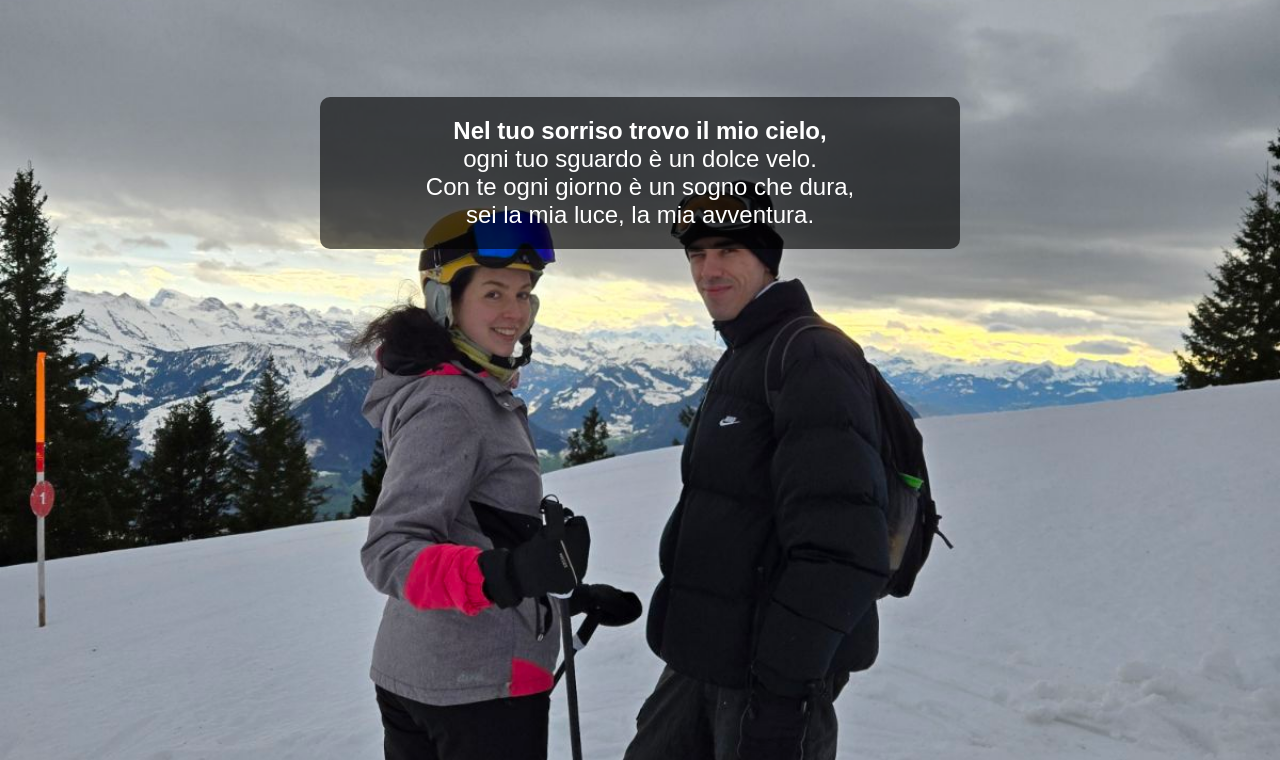
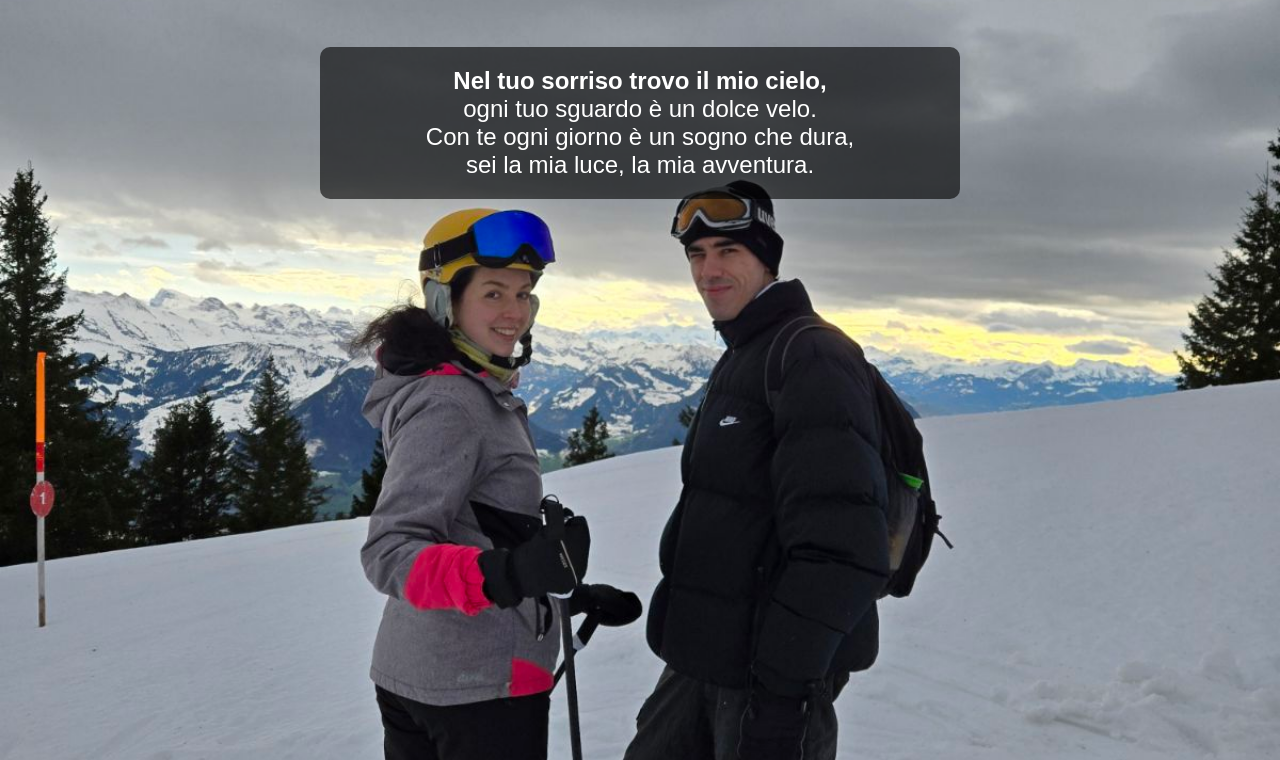
Before and after one commit to submerse/blog, a plain HTML site: page index.html in a window 1280 px wide. Shown: the part 40-800 px from the top of the page. Drawn offline with Linux system fonts and the light colour scheme.

Commit message:
Update index.html

```diff
--- a/index.html
+++ b/index.html
@@ -25,7 +25,7 @@
             text-align: center;
             padding: 20px;
             max-width: 600px;
-            margin: 100px auto;
+            margin: 50px auto; /* Adjust this value to move the text higher or lower */
             background-color: rgba(0, 0, 0, 0.6); /* Add a dark overlay for readability */
             border-radius: 10px;
         }
```
